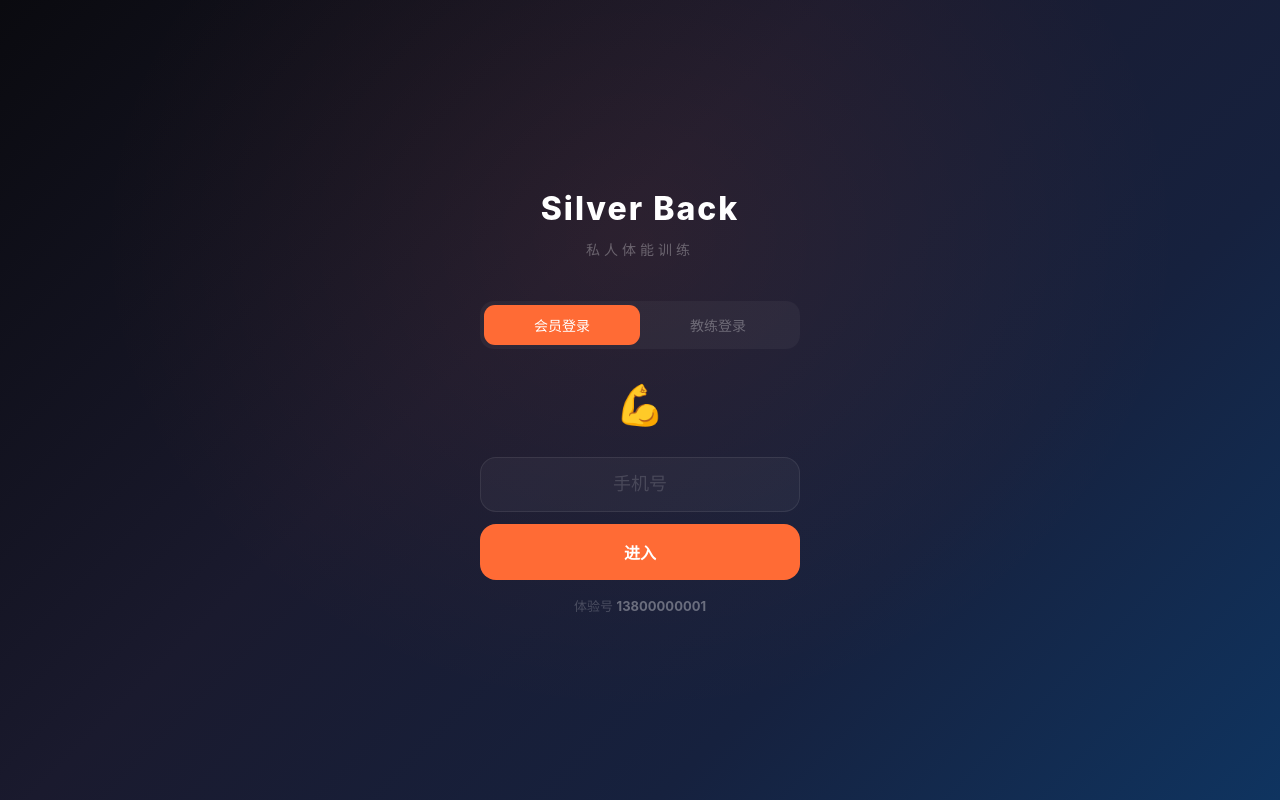
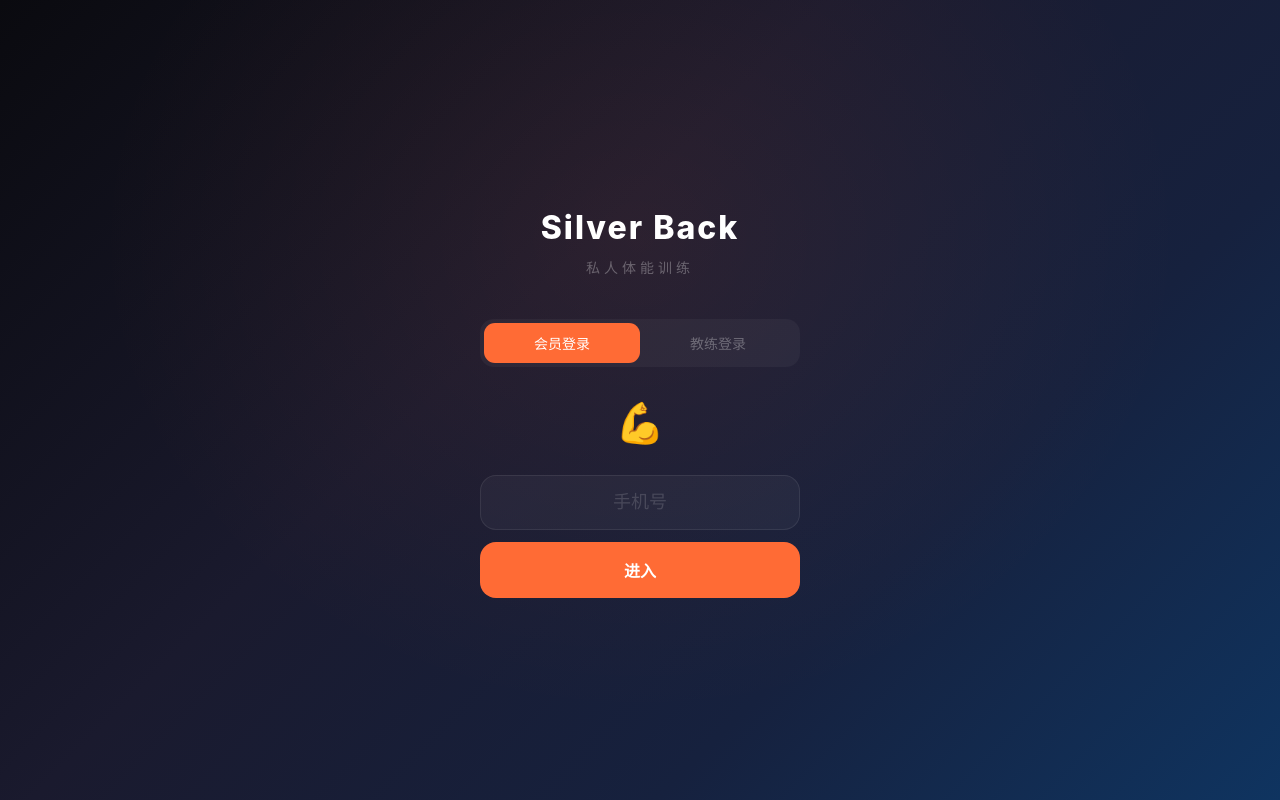
Before and after one commit to clc940717-prog/silver-back, a FastAPI app: page / in a window 1280 px wide. Run offline with FastAPI, Linux system fonts and the light colour scheme.

Commit message:
Remove test hints from login

```diff
--- a/templates/index.html
+++ b/templates/index.html
@@ -27,7 +27,7 @@
                     <div class="login-page-icon">💪</div>
                     <input class="login-page-input" id="loginPhone" type="tel" placeholder="手机号" maxlength="11" inputmode="numeric" autocomplete="tel">
                     <button class="login-page-btn" onclick="handleLogin()">进入</button>
-                    <div class="login-page-hint">体验号 <strong>13800000001</strong></div>
+
                 </div>
 
                 <!-- 教练登录 -->
@@ -35,7 +35,7 @@
                     <div class="login-page-icon">🏋️</div>
                     <input class="login-page-input" id="coachLoginPhone" type="tel" placeholder="手机号" maxlength="11" inputmode="numeric">
                     <button class="login-page-btn login-page-btn-coach" onclick="handleCoachLogin()">进入</button>
-                    <div class="login-page-hint">教练号 <strong>13811111101</strong></div>
+
                 </div>
             </div>
         </div>
```
